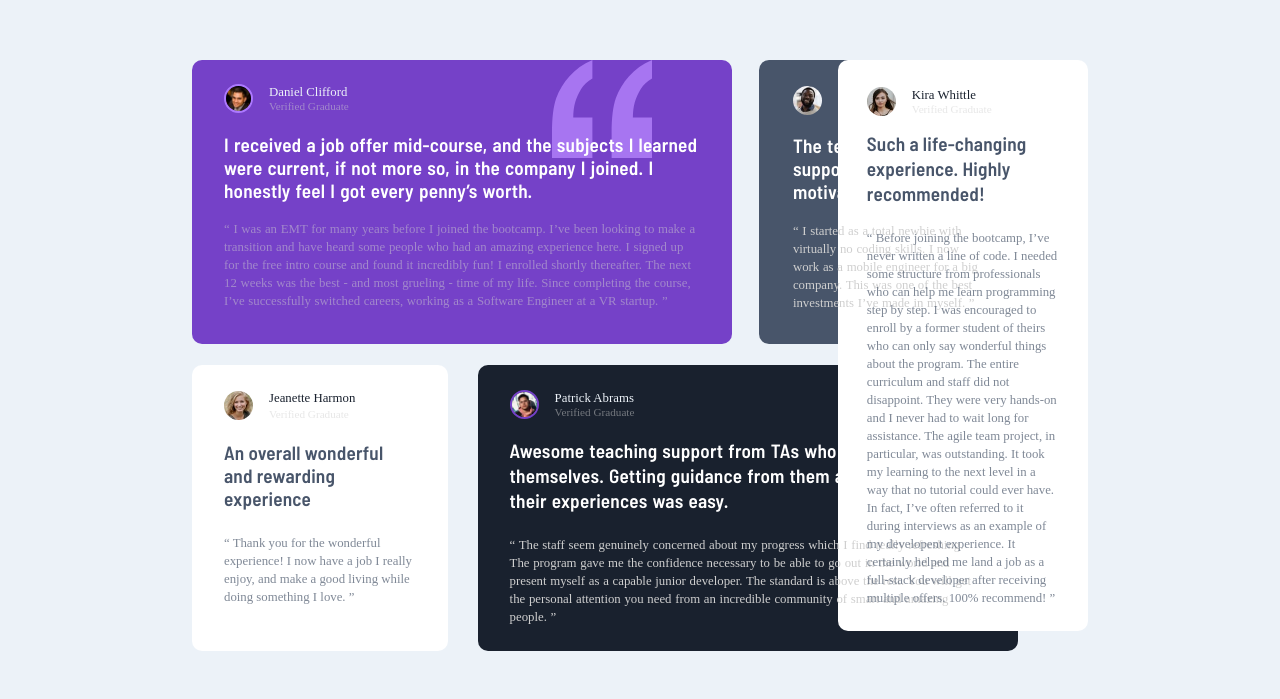
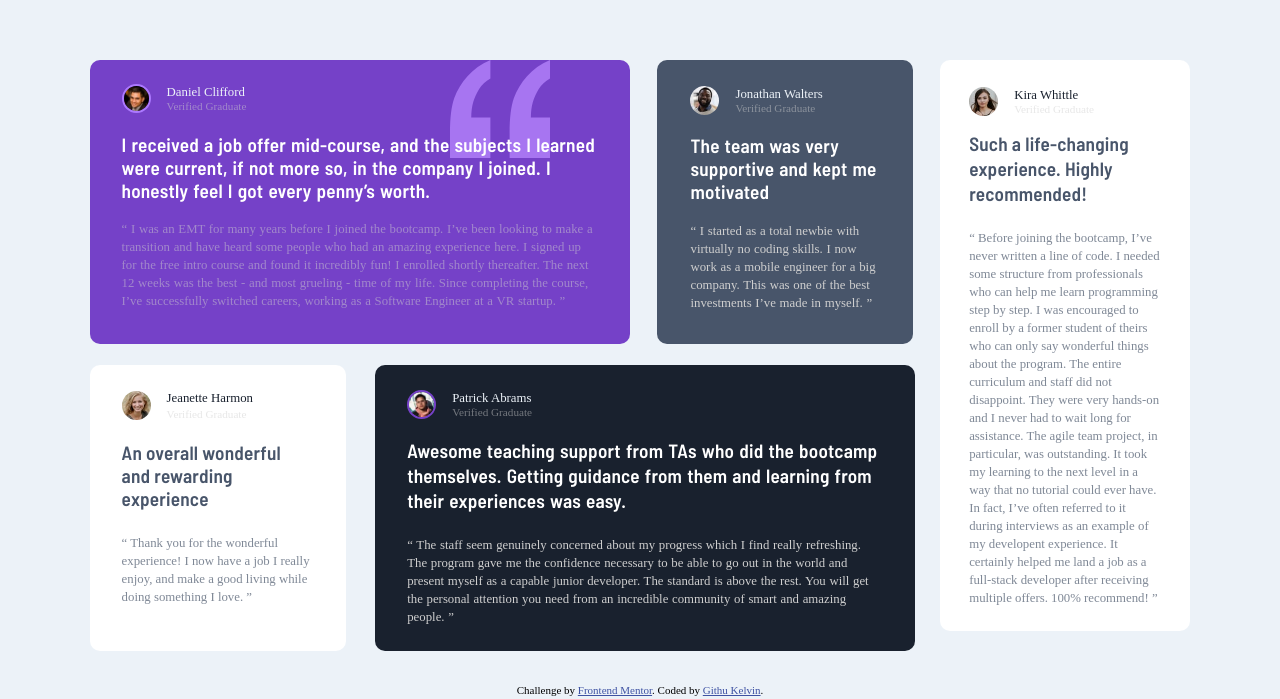
Before and after one commit to githukelvin/testimonial, a plain HTML site: page index.html in a window 1280 px wide. Shown: the part 103-802 px from the top of the page. Drawn offline with Linux system fonts and the light colour scheme; a web font is replaced by a local one.

Commit message:
Resposiveness update media 1300px

```diff
--- a/scss/partials/_config.scss
+++ b/scss/partials/_config.scss
@@ -14,7 +14,7 @@ body{
 }
 // set up our container but first lets continue first
 main{
-    height: 100dvh;
+    // height: ;
     width: 100%;
     @include responsive(500px){
         height: 100%;
@@ -22,11 +22,13 @@ main{
 }
 // .container we include it here
 .container{
-    max-width: min(100%, 1440px);
+    max-width: min(100%, 1400px);
    margin-inline: auto;
    width:70%;
     // to center our container
-
+@include responsive(1300px){
+    width: 86%;
+}
 
     @include responsive(500px) {
             width: 95%;
```
Also changed, not shown: css/main.css, 1 other file.
